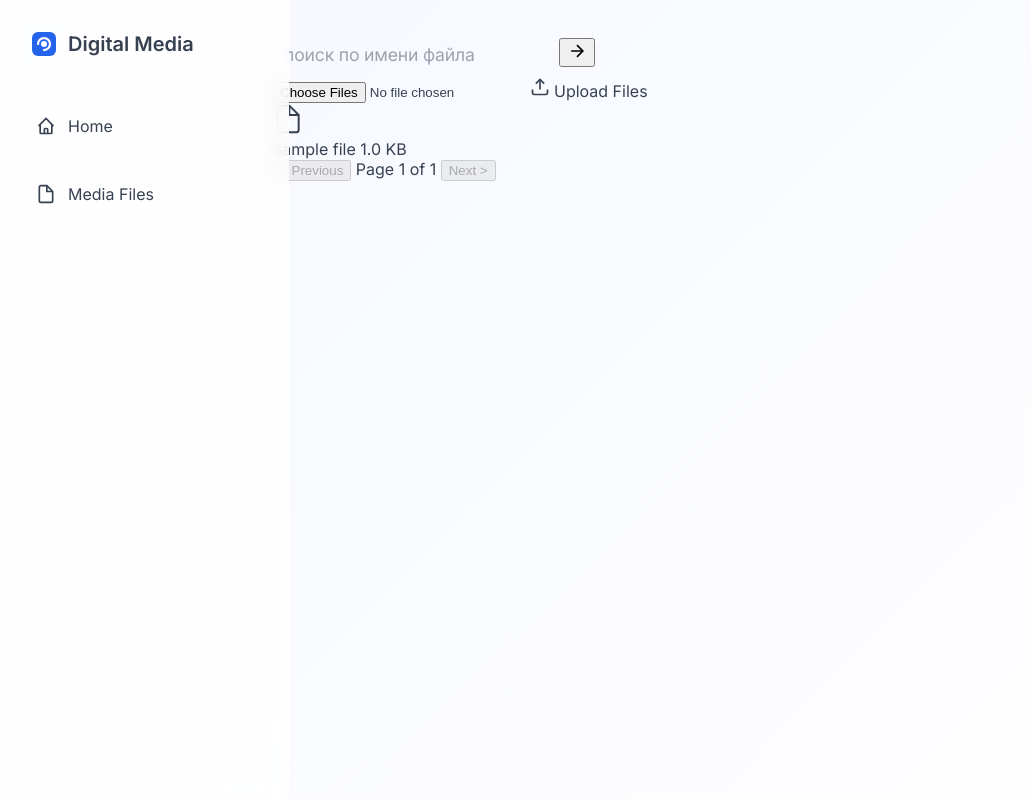
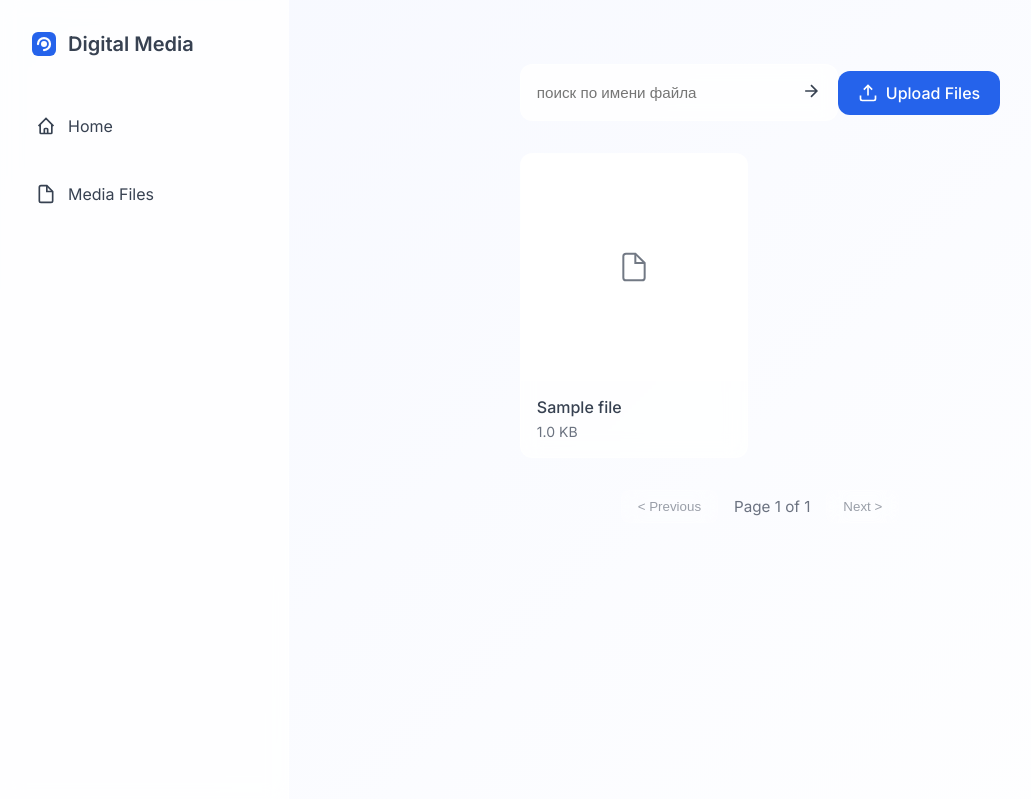
Before and after one commit to Batterlake/media-digital-rag, a FastAPI app: template app/templates/files.html in a window 1280 px wide. Shown: the top 799 px of the page, without its empty margins (0-1031 px from the left). Run offline with FastAPI, Linux system fonts and the light colour scheme; the template is opened without the code that fills it: most values are stand-ins (such as "Sample title", 1, 10 or a date in 2020); parts of the project's set-up code (start-up, migrations or seed data) failed here and were passed over.

Commit message:
feat(front): added styles for files page

```diff
--- a/app/static/css/styles.css
+++ b/app/static/css/styles.css
@@ -129,89 +129,193 @@ body {
     animation: fadeIn 0.8s ease-out;
 }
 
-.search-bar-wrapper {
+/* Files Page Styles */
+.container {
+    max-width: 1200px;
+    margin: 0 auto;
+    padding: 2rem;
+}
+
+.header {
+    display: flex;
+    justify-content: space-between;
+    align-items: center;
+    margin-bottom: 2rem;
+}
+
+.search-wrapper {
+    display: flex;
+    align-items: center;
     background: var(--glass-bg);
     backdrop-filter: blur(10px);
     -webkit-backdrop-filter: blur(10px);
     border: 1px solid var(--glass-border);
-    border-radius: 16px;
-    transition: all 0.3s cubic-bezier(0.4, 0, 0.2, 1);
-    animation: slideUp 0.6s ease-out;
-    width: 100%;
-    max-width: 600px;
-    margin: 0 auto;
-}
-
-.search-bar-wrapper.initial {
-    box-shadow: 0 8px 32px 0 var(--glass-shadow);
-}
-
-.search-bar-wrapper.sticky {
-    position: sticky;
-    bottom: 1rem;
-    margin-top: 2rem;
-    z-index: 40;
-    box-shadow: 0 4px 12px 0 var(--glass-shadow);
-}
-
-.search-bar-content {
-    display: flex;
-    align-items: center;
-    padding: 0.75rem;
-    gap: 0.75rem;
-}
-
-.attach-button {
-    background: none;
-    border: none;
+    border-radius: 12px;
     padding: 0.5rem;
-    cursor: pointer;
-    color: #6b7280;
-    border-radius: 10px;
-    transition: all 0.3s ease;
-}
-
-.attach-button:hover {
-    background-color: var(--hover-bg);
-    transform: scale(1.05);
-}
-
-.search-input-group {
-    flex: 1;
-    display: flex;
-    align-items: center;
-    gap: 0.5rem;
+    width: 300px;
 }
 
 .search-box {
     flex: 1;
     border: none;
     outline: none;
-    font-size: 1.1rem;
-    padding: 0.75rem;
+    background: transparent;
+    padding: 0.5rem;
+    font-size: 0.95rem;
     color: var(--text-color);
-    font-family: inherit;
-    background: transparent;
-    letter-spacing: -0.01em;
 }
 
-.search-box::placeholder {
-    color: #9ca3af;
-}
-
-.search-button {
+.search-arrow {
     background: none;
     border: none;
     padding: 0.5rem;
     cursor: pointer;
-    color: #6b7280;
-    border-radius: 10px;
+    color: var(--text-color);
     transition: all 0.3s ease;
 }
 
-.search-button:hover {
-    background-color: var(--hover-bg);
-    transform: scale(1.05);
+.search-arrow:hover {
+    color: var(--primary-color);
+    transform: translateX(2px);
+}
+
+.upload-container {
+    position: relative;
+}
+
+.file-input {
+    display: none;
+}
+
+.upload-button {
+    display: flex;
+    align-items: center;
+    gap: 0.5rem;
+    padding: 0.75rem 1.25rem;
+    background: var(--primary-color);
+    color: white;
+    border-radius: 12px;
+    cursor: pointer;
+    transition: all 0.3s ease;
+    font-weight: 500;
+}
+
+.upload-button:hover {
+    transform: translateY(-2px);
+    box-shadow: 0 4px 12px rgba(37, 99, 235, 0.2);
+}
+
+.grid {
+    display: grid;
+    grid-template-columns: repeat(auto-fill, minmax(200px, 1fr));
+    gap: 1.5rem;
+    margin-bottom: 2rem;
+}
+
+.grid-item {
+    animation: fadeIn 0.4s ease-out;
+}
+
+.media-item {
+    background: var(--glass-bg);
+    backdrop-filter: blur(10px);
+    -webkit-backdrop-filter: blur(10px);
+    border: 1px solid var(--glass-border);
+    border-radius: 12px;
+    overflow: hidden;
+    transition: all 0.3s ease;
+}
+
+.media-item:hover {
+    transform: translateY(-4px);
+    box-shadow: 0 8px 24px var(--glass-shadow);
+}
+
+.preview-container {
+    aspect-ratio: 1;
+    display: flex;
+    align-items: center;
+    justify-content: center;
+    background: rgba(255, 255, 255, 0.5);
+    padding: 1.5rem;
+}
+
+.preview-container img {
+    max-width: 100%;
+    max-height: 100%;
+    object-fit: contain;
+}
+
+.preview-container svg {
+    color: var(--text-color);
+    opacity: 0.7;
+}
+
+.file-info {
+    padding: 1rem;
+    border-top: 1px solid var(--glass-border);
+}
+
+.filename {
+    display: block;
+    font-weight: 500;
+    margin-bottom: 0.25rem;
+    overflow: hidden;
+    text-overflow: ellipsis;
+    white-space: nowrap;
+}
+
+.file-size {
+    font-size: 0.875rem;
+    color: #6b7280;
+}
+
+.empty-state {
+    text-align: center;
+    padding: 4rem 2rem;
+    color: #6b7280;
+}
+
+.empty-state svg {
+    margin-bottom: 1rem;
+    color: var(--primary-color);
+    opacity: 0.5;
+}
+
+.pagination {
+    display: flex;
+    align-items: center;
+    justify-content: center;
+    gap: 1rem;
+    margin-top: 2rem;
+}
+
+.page-btn {
+    padding: 0.5rem 1rem;
+    background: var(--glass-bg);
+    backdrop-filter: blur(10px);
+    -webkit-backdrop-filter: blur(10px);
+    border: 1px solid var(--glass-border);
+    border-radius: 8px;
+    color: var(--text-color);
+    text-decoration: none;
+    transition: all 0.3s ease;
+    font-weight: 500;
+}
+
+.page-btn:not(:disabled):hover {
+    background: var(--hover-bg);
+    transform: translateY(-2px);
+}
+
+.page-btn:disabled {
+    opacity: 0.5;
+    cursor: not-allowed;
+}
+
+.page-info {
+    color: #6b7280;
+    font-size: 0.95rem;
 }
 
 /* Search Results Styles */
```
